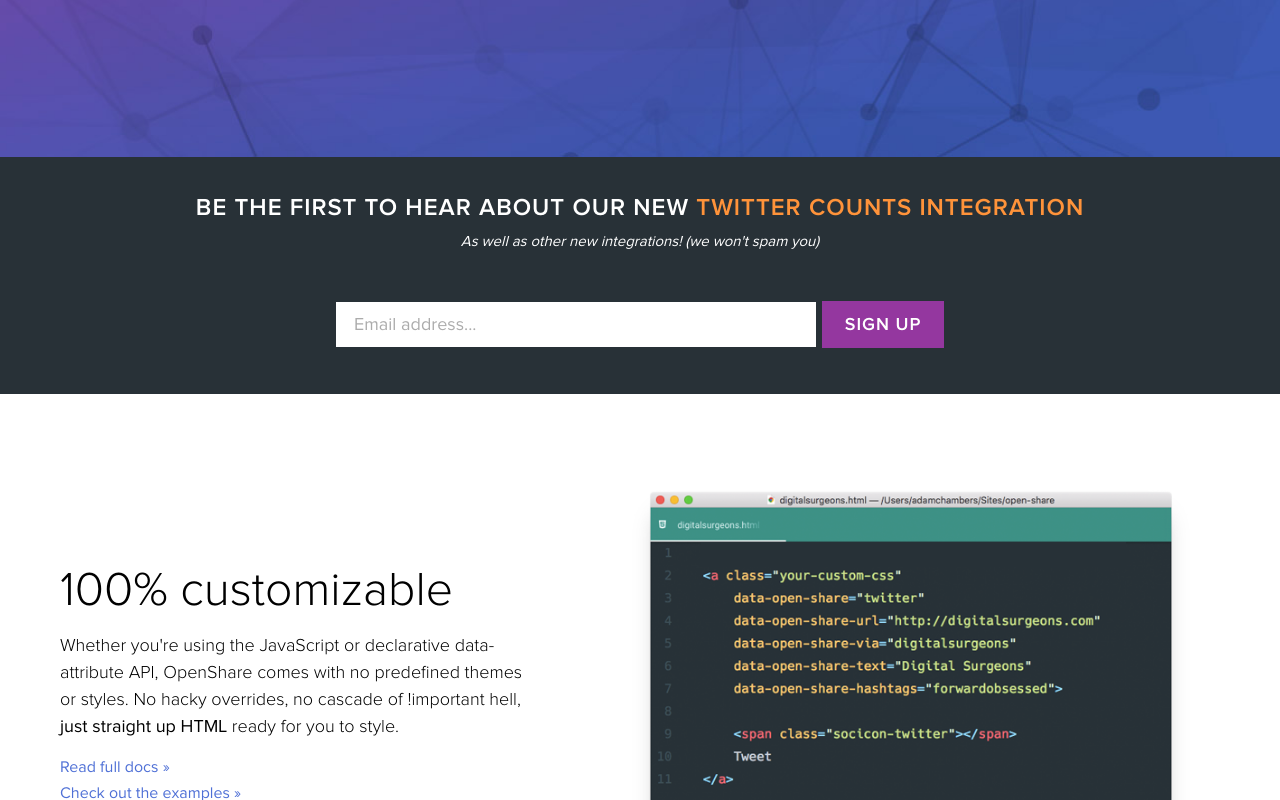
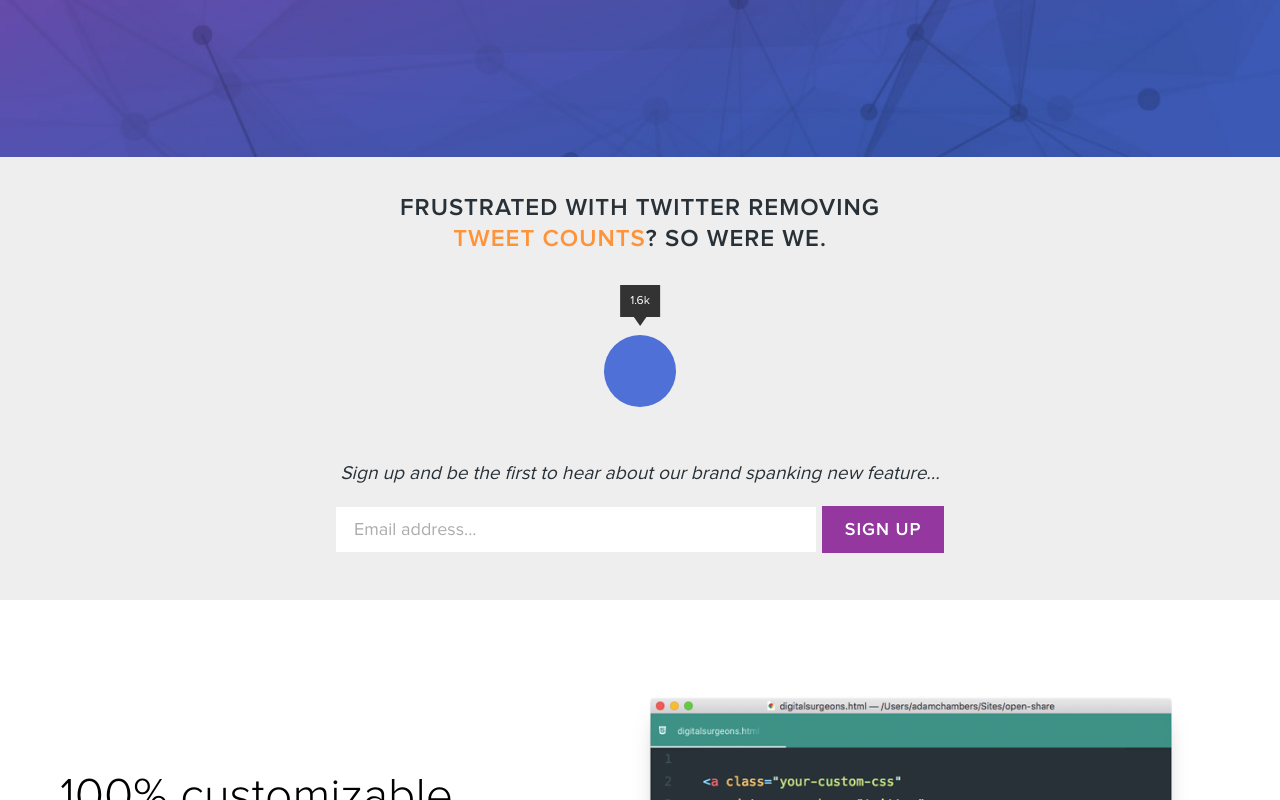
Before and after one commit to OpenShare/openshare, a website: page index.html in a window 1280 px wide. Shown: the part 643-1443 px from the top of the page. Drawn offline with Linux system fonts and the light colour scheme; no server answers; some icons are missing; files whose address does not match are found by name.

Commit message:
New sign up CTA

```diff
--- a/assets/scss/_banner.scss
+++ b/assets/scss/_banner.scss
@@ -1,7 +1,8 @@
 .banner {
 	@include transition(.3s);
-	background: $black;
-	color: $white;
+	background: #eee;
+	border-bottom: solid 1px #ededed;
+	color: $black;
 	display: block;
 	font-size: 1.3em;
 	padding: 1.5em 1.25em;
@@ -17,9 +18,8 @@
 	@extend %outer-container;
 }
 
-.banner__body {
+.banner__title {
 	@include transition(.3s);
-	display: inline-block;
 	font-weight: 600;
 	letter-spacing: 1px;
 	line-height: 1.3;
@@ -28,16 +28,23 @@
 	text-transform: uppercase;
 }
 
-.banner__emphasis {
+.banner__title-emphasis {
 	color: $orange;
 	font-weight: 600;
 }
 
-.banner__sub {
-	font-size: .625em;
+.banner__body {
+	font-size: .8em;
 	font-style: italic;
 	line-height: 1.3;
-	margin: 0 0 3.333333333em;
+
+	&:last-child {
+		margin-bottom: 0;
+	}
+}
+
+.banner__body--no-emp {
+	font-style: normal;
 }
 
 .banner__sub-note {
--- a/assets/scss/_examples.scss
+++ b/assets/scss/_examples.scss
@@ -40,6 +40,23 @@
 
 	&:hover {
 		cursor: pointer;
+	}
+}
+
+.open-share-example--counts {
+	@extend .open-share-example;
+	width: 2em;
+	line-height: 2.3em;
+	height: 2em;
+	margin: 2em 0 1em;
+
+	.open-share-example__icon {
+		font-size: 0.8em;
+	}
+
+	.open-share-example__count {
+		@include transform(translate(-50%, 0));
+		opacity: 1;
 	}
 }
 
--- a/index.html
+++ b/index.html
@@ -189,9 +189,25 @@
 
 	<div class="banner" id="features" href="http://www.digitalsurgeons.com/thoughts">
 		<div class="banner__inner">
-			<p class="banner__body">Be the first to hear about our new <strong
-          class="banner__emphasis">TWITTER COUNTS INTEGRATION</strong></p>
-			<p class="banner__sub">As well as other new integrations! <span class="banner__sub-note">(we won't spam you)</span></p>
+			<p class="banner__title">Frustrated with Twitter removing <br /><strong class="banner__title-emphasis">tweet counts</strong>? So were we.</p>
+
+			<a class="open-share-example--counts" href="#"
+			data-open-share="twitter"
+			data-open-share-url="http://openshare.social"
+			data-open-share-via="digitalsurgeons"
+			data-open-share-text="#OpenShare, customizable API wrappers for social platforms -">
+
+			<span class="open-share-example__icon socicon-twitter"></span>
+			<span class="open-share-example__count"
+			data-open-share-count="twitter"
+			data-open-share-count-url="http://openshare.social">
+			1.6k
+			</span>
+			</a>
+
+			<p class="banner__body">
+				Sign up and be the first to hear about our brand spanking new feature...
+			</p>
 			<form class="banner__form" action="//fransland.us1.list-manage.com/subscribe/post?u=6a140f08bdc3761f4eea1d618&amp;id=25a1788863" method="POST" target="_blank" validate>
 				<input class="banner__input" name="EMAIL" type="email" required placeholder="Email address..." />
 				<input class="banner__btn btn--small-pink" type="submit" value="Sign up" />
```
Also changed, not shown: assets/css/pages.css, 1 other file.
